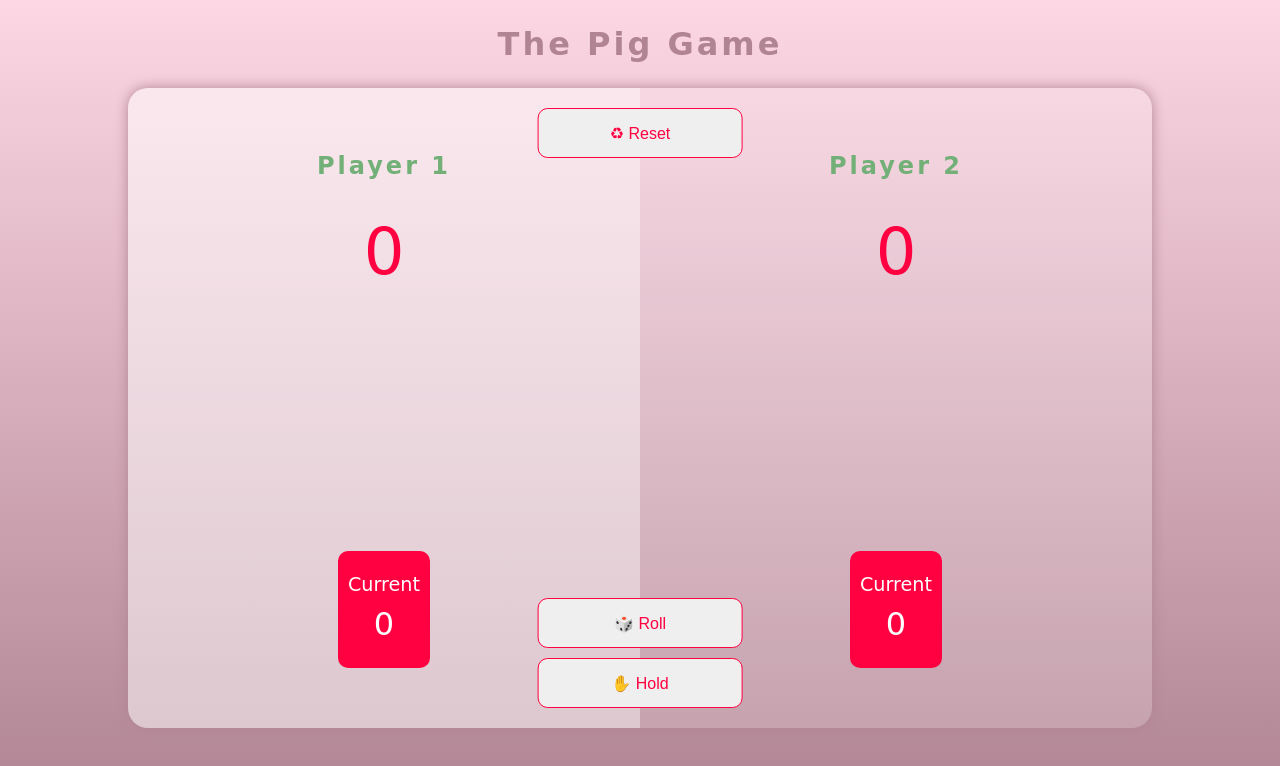
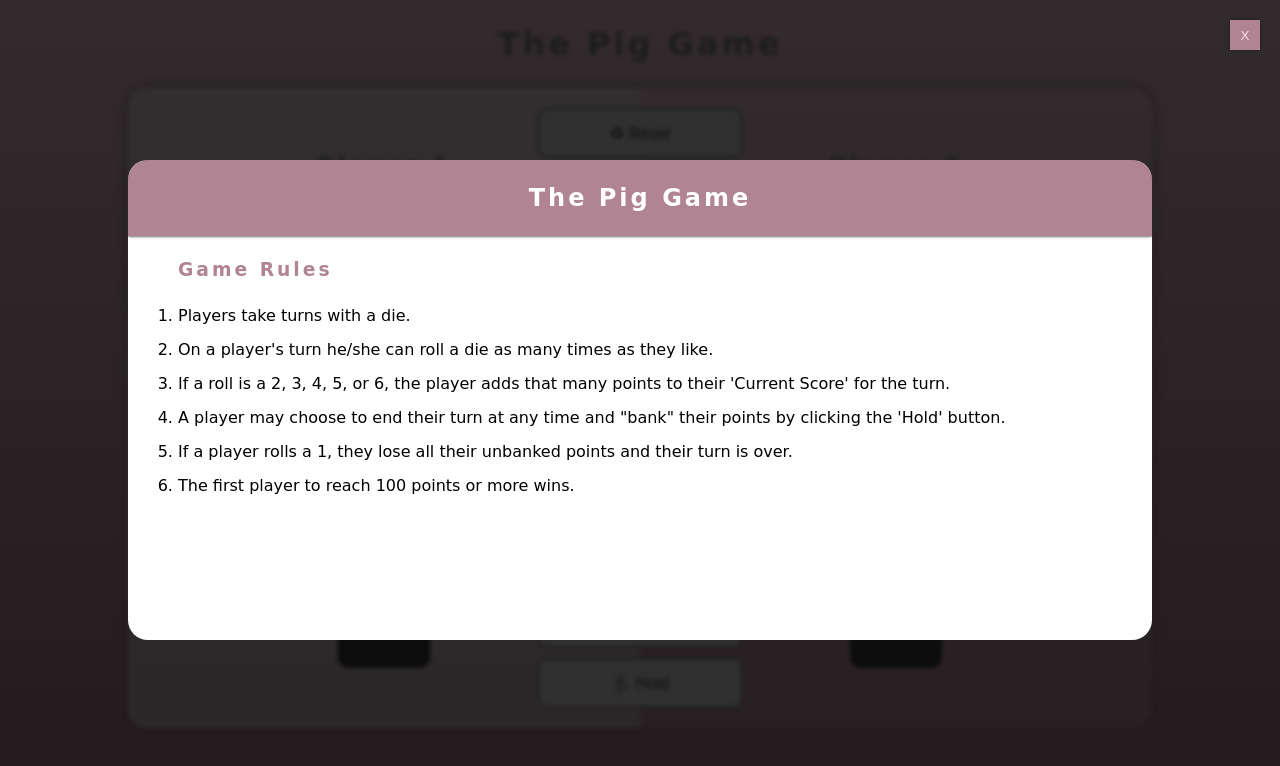
Before and after one commit to Gillen82/thepiggame, a plain HTML site: page index.html in a window 1280 px wide. Drawn offline with Linux system fonts and the light colour scheme; a web font is replaced by a local one.

Commit message:
Add modal window to display rules

```diff
--- a/css/media-queries.css
+++ b/css/media-queries.css
@@ -1,4 +1,11 @@
 @media screen and (min-width: 360px) and (max-width: 767px) {
+	/* Modal */
+	.modal-window {
+		width: 100%;
+		height: 80%;
+		border-radius: 0;
+	}
+
 	.main-header h1 {
 		font-size: 1.3rem;
 	}
@@ -47,6 +54,11 @@
 }
 
 @media screen and (min-width: 768px) {
+	.modal-window {
+		width: 80%;
+		height: 60%;
+	}
+
 	.die {
 		width: 150px;
 	}
--- a/css/styles.css
+++ b/css/styles.css
@@ -47,9 +47,75 @@ body {
 	font-family: 'Stint Ultra Expanded', cursive;
 }
 
+/* Modal */
+.modal {
+	position: absolute;
+	top: 0;
+	left: 0;
+	width: 100%;
+	height: 100%;
+	background: rgba(0, 0, 0, 0.8);
+	z-index: 10;
+}
+
+.modal-window {
+	width: 50%;
+	height: 80%;
+	position: absolute;
+	top: 50%;
+	left: 50%;
+	transform: translate(-50%, -50%);
+	background: #fff;
+	border-radius: 20px;
+	overflow: hidden;
+	overflow-y: scroll;
+}
+
+.btn-close-modal,
+.btn-show-modal {
+	position: absolute;
+	top: 20px;
+	right: 20px;
+	width: 30px;
+	height: 30px;
+	background-color: #b08493;
+	color: #fdd7e4;
+	border: none;
+	transition: all 0.2s ease-in-out;
+}
+
+.btn-close-modal:hover,
+.btn-show-modal:hover {
+	background-color: #ff0040;
+	color: #fff;
+	cursor: pointer;
+}
+
+.modal-title {
+	margin-bottom: 20px;
+	text-align: center;
+	background-color: #b08493;
+	color: #fff;
+	padding: 20px 0;
+	box-shadow: 0 0 3px #000;
+}
+
 .main-header {
 	text-align: center;
 	padding: 20px;
+}
+
+.modal-heading {
+	margin: 0 0 20px 50px;
+}
+
+.game-rules {
+	padding: 0 50px;
+	margin-bottom: 50px;
+}
+
+.rule {
+	margin-bottom: 10px;
 }
 
 .main {
@@ -163,3 +229,14 @@ body {
 .winner {
 	background: #333;
 }
+
+.blur {
+	filter: blur(2px) grayscale(1);
+	transition: all 0.5s ease;
+}
+
+.close-modal {
+	opacity: 0;
+	z-index: -10;
+	transition: all 0.2s ease;
+}
--- a/index.html
+++ b/index.html
@@ -9,7 +9,38 @@
 		<title>The Pig Game</title>
 	</head>
 	<body>
-		<main class="main">
+		<div class="modal">
+			<div class="modal-window">
+				<header class="modal-header">
+					<h2 class="modal-title">The Pig Game</h2>
+				</header>
+				<h3 class="modal-heading">Game Rules</h3>
+				<ol class="game-rules">
+					<li class="rule">Players take turns with a die.</li>
+					<li class="rule">
+						On a player's turn he/she can roll a die as many times as they like.
+					</li>
+					<li class="rule">
+						If a roll is a 2, 3, 4, 5, or 6, the player adds that many points to
+						their 'Current Score' for the turn.
+					</li>
+					<li class="rule">
+						A player may choose to end their turn at any time and "bank" their
+						points by clicking the 'Hold' button.
+					</li>
+					<li class="rule">
+						If a player rolls a 1, they lose all their unbanked points and their
+						turn is over.
+					</li>
+					<li>The first player to reach 100 points or more wins.</li>
+				</ol>
+			</div>
+			<button class="btn-close-modal">X</button>
+		</div>
+
+		<!-- Main Game -->
+		<main class="main blur">
+			<button class="btn-show-modal">?</button>
 			<header class="main-header">
 				<h1>The Pig Game</h1>
 			</header>
--- a/js/index.js
+++ b/js/index.js
@@ -1,6 +1,8 @@
 'use strict';
 
 // Select Game Elements
+const modal = document.querySelector('.modal');
+const main = document.querySelector('.main');
 const player0 = document.querySelector('.player0');
 const player1 = document.querySelector('.player1');
 const score0 = document.querySelector('#score0');
@@ -11,6 +13,20 @@ const die = document.querySelector('.die');
 const btnReset = document.querySelector('.btn-reset');
 const btnRoll = document.querySelector('.btn-roll');
 const btnHold = document.querySelector('.btn-hold');
+const btnCloseModal = document.querySelector('.btn-close-modal');
+const btnShowModal = document.querySelector('.btn-show-modal');
+
+// Close Modal
+btnCloseModal.addEventListener('click', () => {
+	modal.classList.add('close-modal');
+	main.classList.remove('blur');
+});
+
+// Show Modal
+btnShowModal.addEventListener('click', () => {
+	modal.classList.remove('close-modal');
+	main.classList.add('blur');
+});
 
 // Set Variables
 let scores, currentScore, activePlayer, playing;
```
